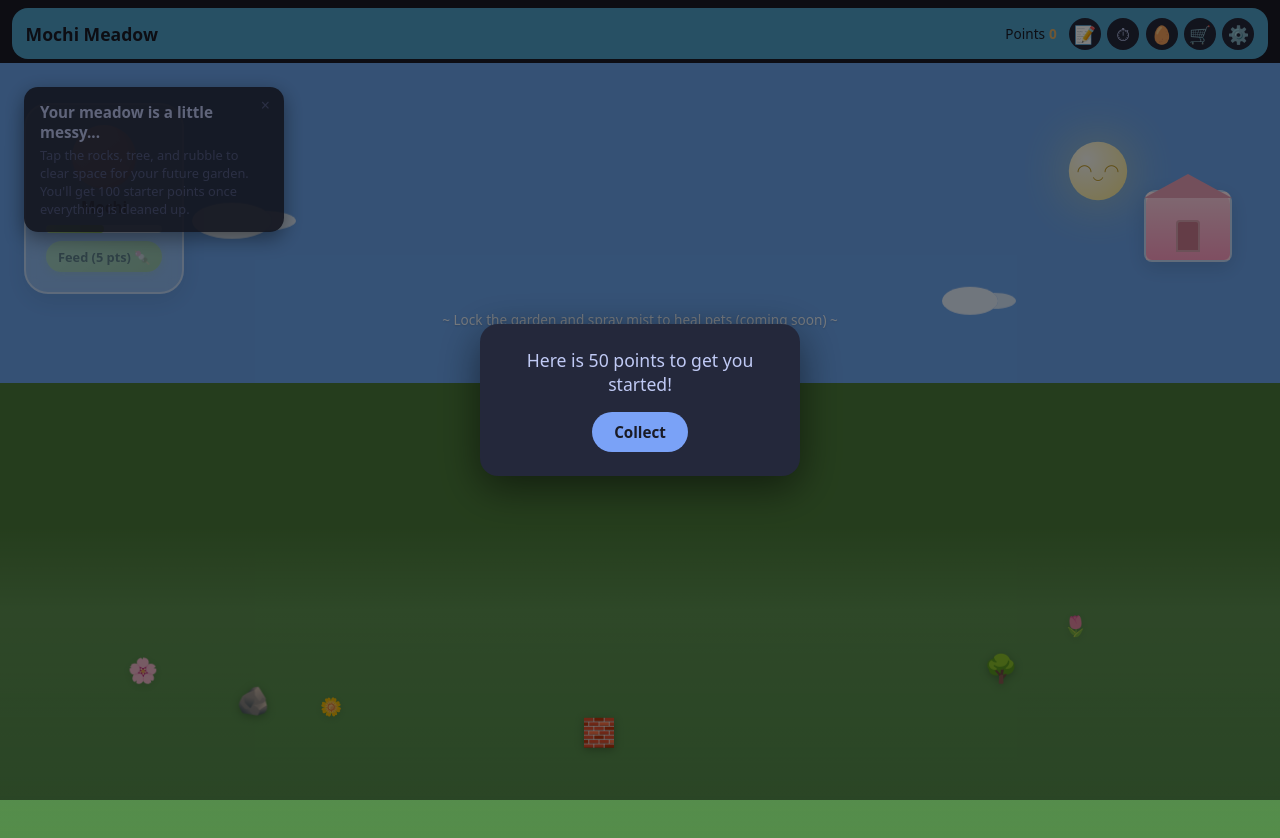
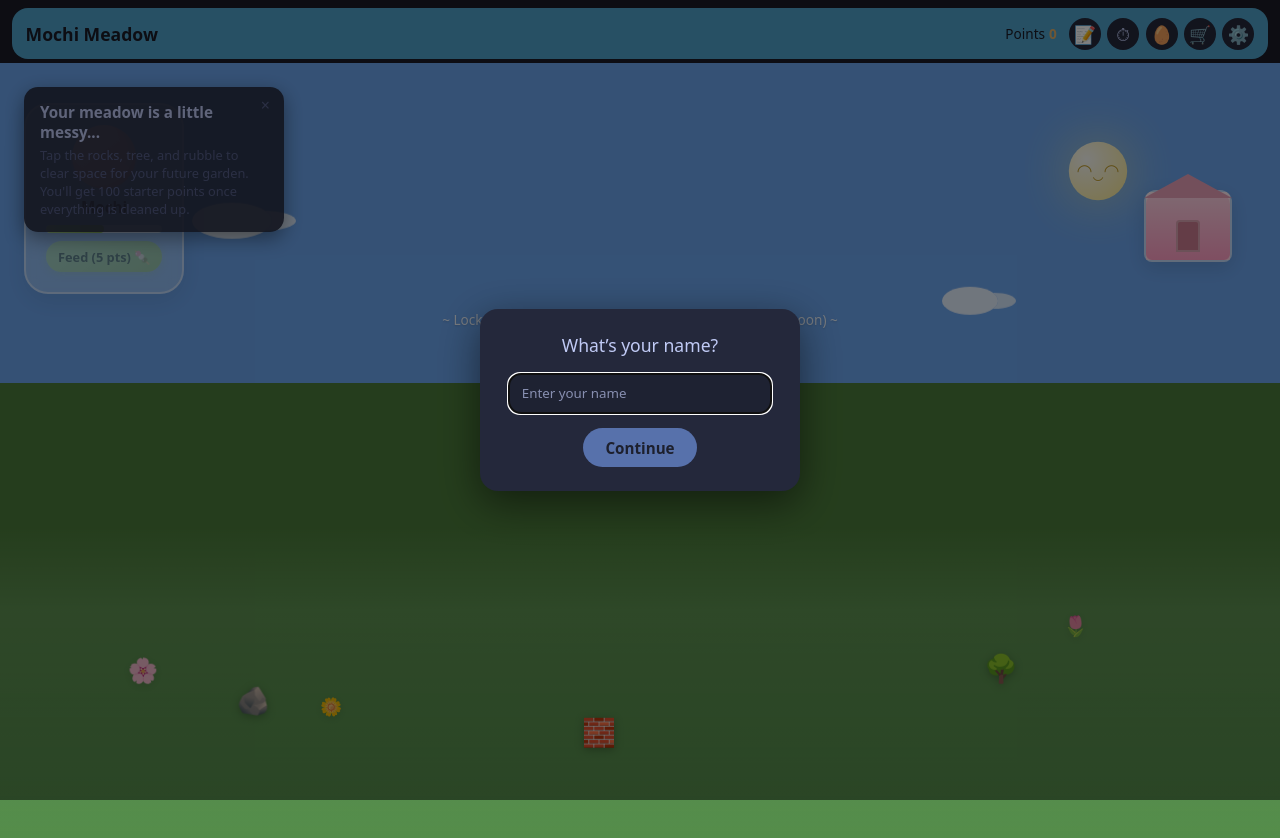
Before and after one commit to amberouyang/Mochi-Meadow, a React (Vite) app: page / in a window 1280 px wide. Shown: the top 838 px of the page. Built offline with nearby package versions, Linux system fonts and the light colour scheme.

Commit message:
Added (Enter your name) screen

```diff
--- a/src/App.css
+++ b/src/App.css
@@ -32,3 +32,22 @@
   font-weight: 700;
   font-size: 0.95rem;
 }
+
+.bonus-popup-btn:disabled {
+  opacity: 0.6;
+  cursor: not-allowed;
+}
+
+.name-popup-input {
+  width: 100%;
+  padding: 0.65rem 0.8rem;
+  margin: 0 0 0.9rem;
+  border-radius: 12px;
+  border: 1px solid rgba(255, 255, 255, 0.08);
+  background: rgba(0, 0, 0, 0.15);
+  color: var(--text);
+}
+
+.name-popup-input::placeholder {
+  color: rgba(192, 202, 245, 0.65);
+}
--- a/src/App.tsx
+++ b/src/App.tsx
@@ -16,15 +16,26 @@ function getRoute() {
 export default function App() {
   const route = useMemo(() => getRoute(), [window.location.hash]);
   const [showIntro, setShowIntro] = useState(true);
+  const [showNamePopup, setShowNamePopup] = useState(false);
   const [showBonusPopup, setShowBonusPopup] = useState(false);
   const unlockGarden = useStore((s) => s.unlockGarden);
   const claimWelcomeBonus = useStore((s) => s.claimWelcomeBonus);
+  const setPlayerName = useStore((s) => s.setPlayerName);
 
   const onIntroComplete = useCallback(() => {
     setShowIntro(false);
     unlockGarden();
+    setShowNamePopup(true);
+  }, [unlockGarden]);
+
+  const [pendingName, setPendingName] = useState('');
+  const onConfirmName = useCallback(() => {
+    const name = pendingName.trim();
+    if (!name) return;
+    setPlayerName(name);
+    setShowNamePopup(false);
     setShowBonusPopup(true);
-  }, [unlockGarden]);
+  }, [pendingName, setPlayerName]);
 
   const onCollectBonus = useCallback(() => {
     claimWelcomeBonus();
@@ -38,6 +49,29 @@ export default function App() {
     <>
       <MainView />
       {showIntro && <IntroScreen onComplete={onIntroComplete} />}
+      {showNamePopup && (
+        <div className="bonus-popup-overlay">
+          <div className="bonus-popup">
+            <p className="bonus-popup-text">What’s your name?</p>
+            <input
+              className="name-popup-input"
+              value={pendingName}
+              onChange={(e) => setPendingName(e.target.value)}
+              placeholder="Enter your name"
+              autoFocus
+              onKeyDown={(e) => e.key === 'Enter' && onConfirmName()}
+            />
+            <button
+              type="button"
+              className="bonus-popup-btn"
+              onClick={onConfirmName}
+              disabled={!pendingName.trim()}
+            >
+              Continue
+            </button>
+          </div>
+        </div>
+      )}
       {showBonusPopup && (
         <div className="bonus-popup-overlay">
           <div className="bonus-popup">
--- a/src/store/useStore.ts
+++ b/src/store/useStore.ts
@@ -53,6 +53,10 @@ type Store = {
   lastEggChoiceName?: string;
   welcomeBonusClaimed: boolean;
   claimWelcomeBonus: () => void;
+
+  // Player
+  playerName: string;
+  setPlayerName: (name: string) => void;
 };
 
 export const useStore = create<Store>((set, get) => ({
@@ -180,4 +184,8 @@ export const useStore = create<Store>((set, get) => ({
       welcomeBonusClaimed: true,
     }));
   },
+
+  // Player
+  playerName: '',
+  setPlayerName: (name) => set({ playerName: name.trim().slice(0, 24) }),
 }));
```
